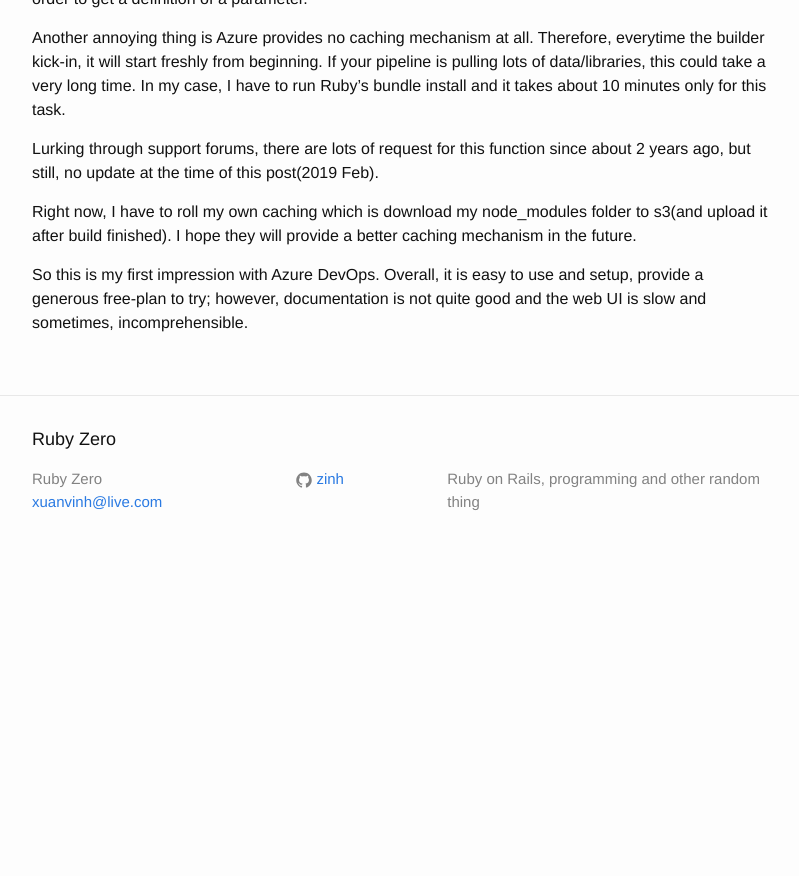
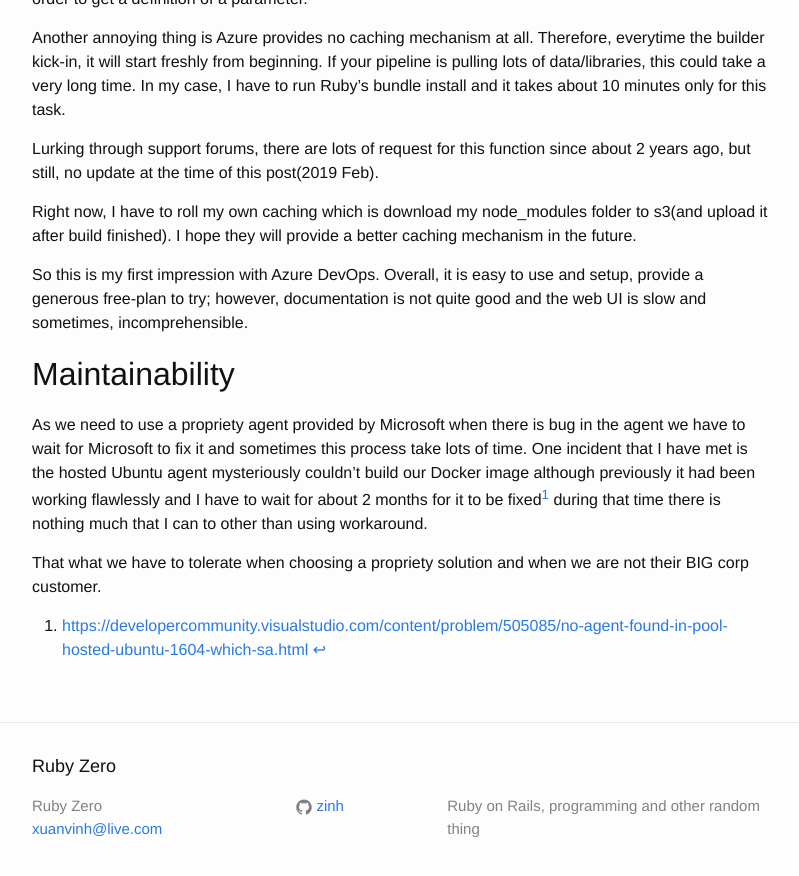
Before and after one commit to zinh/zinh.github.io, a Jekyll site: the page built from _posts/2019-02-11-2019-CD-services.markdown, in a window 1280 px wide and 900 px high, scrolled down 1095 px. Shown: the top 876 px of the window, without its empty margins (238-1037 px from the left). Built offline with Jekyll 4.4.1, drawn with Linux system fonts in a browser that asks for light colours; before the commit the page ends 1668 px from its top, so only the background shows below that.

Commit message:
Update article

```diff
--- a/_posts/2019-02-11-2019-CD-services.markdown
+++ b/_posts/2019-02-11-2019-CD-services.markdown
@@ -47,3 +47,11 @@
 Right now, I have to roll my own caching which is download my node_modules folder to s3(and upload it after build finished). I hope they will provide a better caching mechanism in the future.
 
 So this is my first impression with Azure DevOps. Overall, it is easy to use and setup, provide a generous free-plan to try; however, documentation is not quite good and the web UI is slow and sometimes, incomprehensible.
+
+## Maintainability
+
+As we need to use a propriety agent provided by Microsoft when there is bug in the agent we have to wait for Microsoft to fix it and sometimes this process take lots of time. One incident that I have met is the hosted Ubuntu agent mysteriously couldn't build our Docker image although previously it had been working flawlessly and I have to wait for about 2 months for it to be fixed[^1] during that time there is nothing much that I can to other than using workaround.
+
+That what we have to tolerate when choosing a propriety solution and when we are not their BIG corp customer.
+
+[^1]: [https://developercommunity.visualstudio.com/content/problem/505085/no-agent-found-in-pool-hosted-ubuntu-1604-which-sa.html](https://developercommunity.visualstudio.com/content/problem/505085/no-agent-found-in-pool-hosted-ubuntu-1604-which-sa.html){:target="_blank"}{:rel="nofollow"}
```
